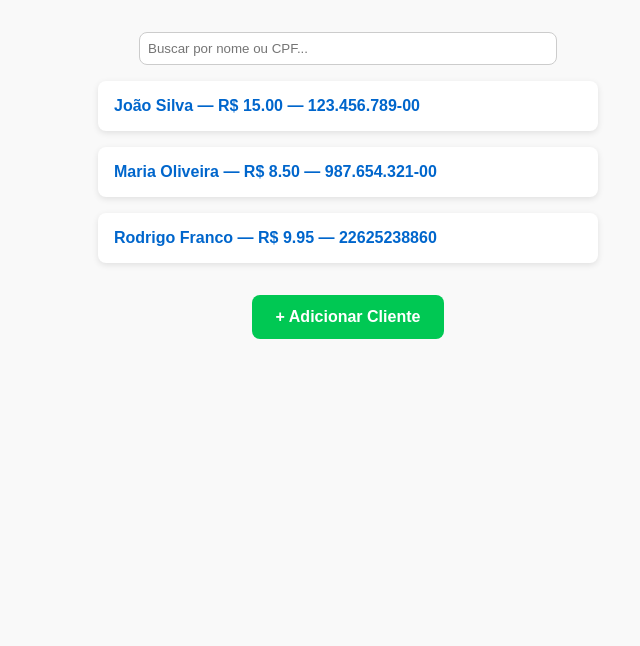
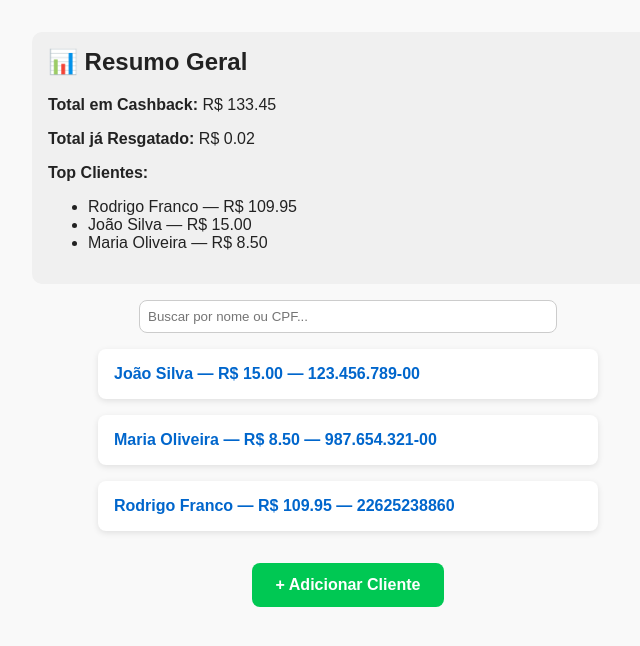
Before and after one commit to RodrigoFrancoBatata/cashback-nacar, a Flask app: page / in a window 1280 px wide. Shown: the part 68-714 px from the top of the page, without its empty margins (292-932 px from the left). Run offline with Flask 3, Linux system fonts and the light colour scheme.

Commit message:
Adiciona dashboard com totais e top clientes

```diff
--- a/app.py
+++ b/app.py
@@ -15,11 +15,29 @@ def salvar_dados(dados):
     with open("clientes.json", "w", encoding="utf-8") as f:
         json.dump(dados, f, indent=2, ensure_ascii=False)
 
-# Página inicial
+# Página inicial com dashboard
 @app.route("/")
 def home():
     dados = carregar_dados()
-    return render_template("index.html", clientes=dados["clientes"])
+    clientes = dados["clientes"]
+
+    total_cashback = sum(c.get("cashback", 0) for c in clientes)
+    total_resgatado = sum(
+        item["valor"]
+        for c in clientes
+        for item in c.get("historico", [])
+        if item.get("tipo") == "resgate"
+    )
+
+    top_clientes = sorted(clientes, key=lambda c: c.get("cashback", 0), reverse=True)[:5]
+
+    return render_template(
+        "index.html",
+        clientes=clientes,
+        total_cashback=total_cashback,
+        total_resgatado=total_resgatado,
+        top_clientes=top_clientes
+    )
 
 # Página de cliente
 @app.route("/cliente/<int:id>")
@@ -130,6 +148,5 @@ def exportar_csv(cpf):
         headers={"Content-Disposition": f"attachment; filename={cliente['nome'].replace(' ', '_')}_historico.csv"}
     )
 
-# Rodar app
 if __name__ == "__main__":
     app.run(debug=True)
--- a/clientes.json
+++ b/clientes.json
@@ -18,7 +18,7 @@
       "id": 3,
       "nome": "Rodrigo Franco",
       "cpf": "22625238860",
-      "cashback": 9.95,
+      "cashback": 109.95,
       "historico": [
         {
           "tipo": "entrada",
@@ -30,6 +30,18 @@
           "tipo": "resgate",
           "valor": 0.02,
           "data": "21/05/2025 15:06"
+        },
+        {
+          "tipo": "entrada",
+          "valor": 50.0,
+          "venda": "22532623",
+          "data": "22/05/2025 11:09"
+        },
+        {
+          "tipo": "entrada",
+          "valor": 50.0,
+          "venda": "22365236366",
+          "data": "22/05/2025 11:10"
         }
       ]
     }
--- a/templates/index.html
+++ b/templates/index.html
@@ -8,11 +8,20 @@
   <link rel="manifest" href="/manifest.json" />
   <meta name="theme-color" content="#0066cc">
   <style>
+    .resumo {
+      background: #f0f0f0;
+      padding: 1rem;
+      border-radius: 10px;
+      margin: 1rem auto;
+      max-width: 600px;
+    }
+    .resumo h2 {
+      margin-top: 0;
+    }
     .busca {
       text-align: center;
-      margin-bottom: 1rem;
+      margin: 1rem 0;
     }
-
     .busca input {
       padding: 0.5rem;
       width: 80%;
@@ -28,6 +37,18 @@
   </header>
 
   <main>
+    <div class="resumo">
+      <h2>📊 Resumo Geral</h2>
+      <p><strong>Total em Cashback:</strong> R$ {{ '%.2f'|format(total_cashback) }}</p>
+      <p><strong>Total já Resgatado:</strong> R$ {{ '%.2f'|format(total_resgatado) }}</p>
+      <p><strong>Top Clientes:</strong></p>
+      <ul>
+        {% for top in top_clientes %}
+          <li>{{ top.nome }} — R$ {{ '%.2f'|format(top.cashback) }}</li>
+        {% endfor %}
+      </ul>
+    </div>
+
     <div class="busca">
       <input type="text" id="filtro" placeholder="Buscar por nome ou CPF...">
     </div>
```
